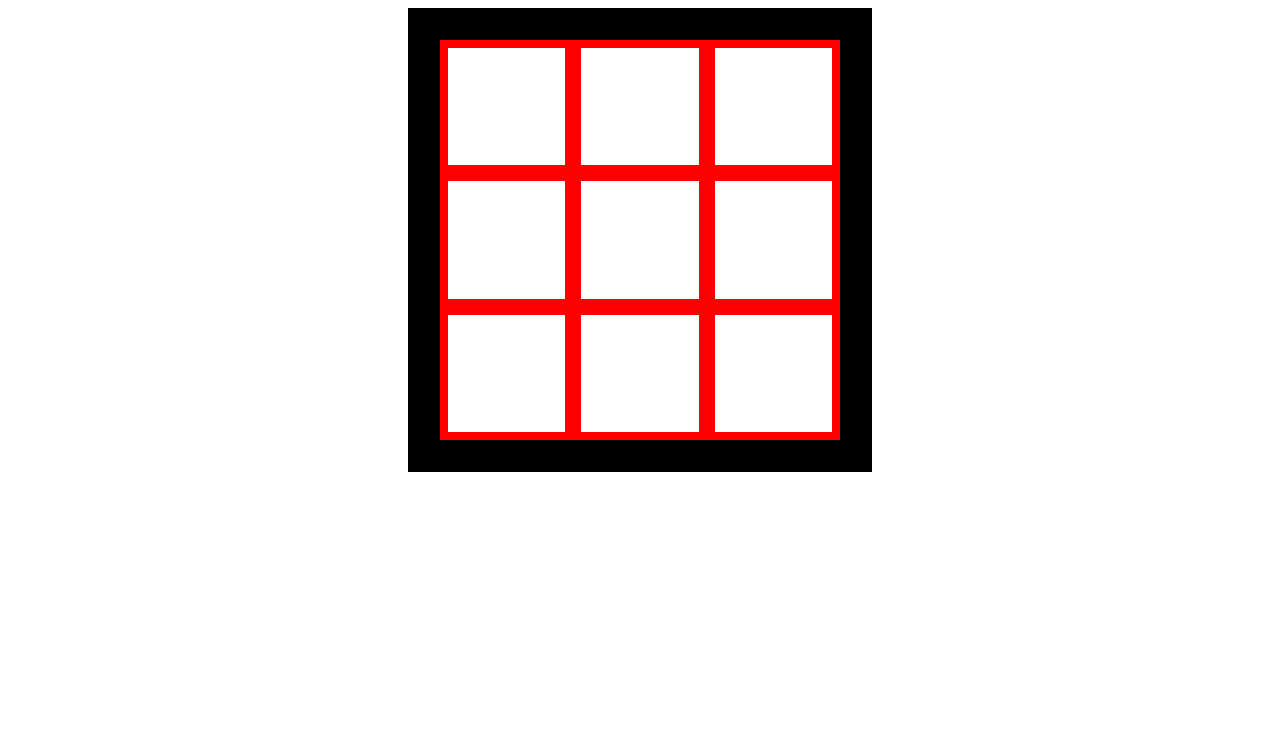
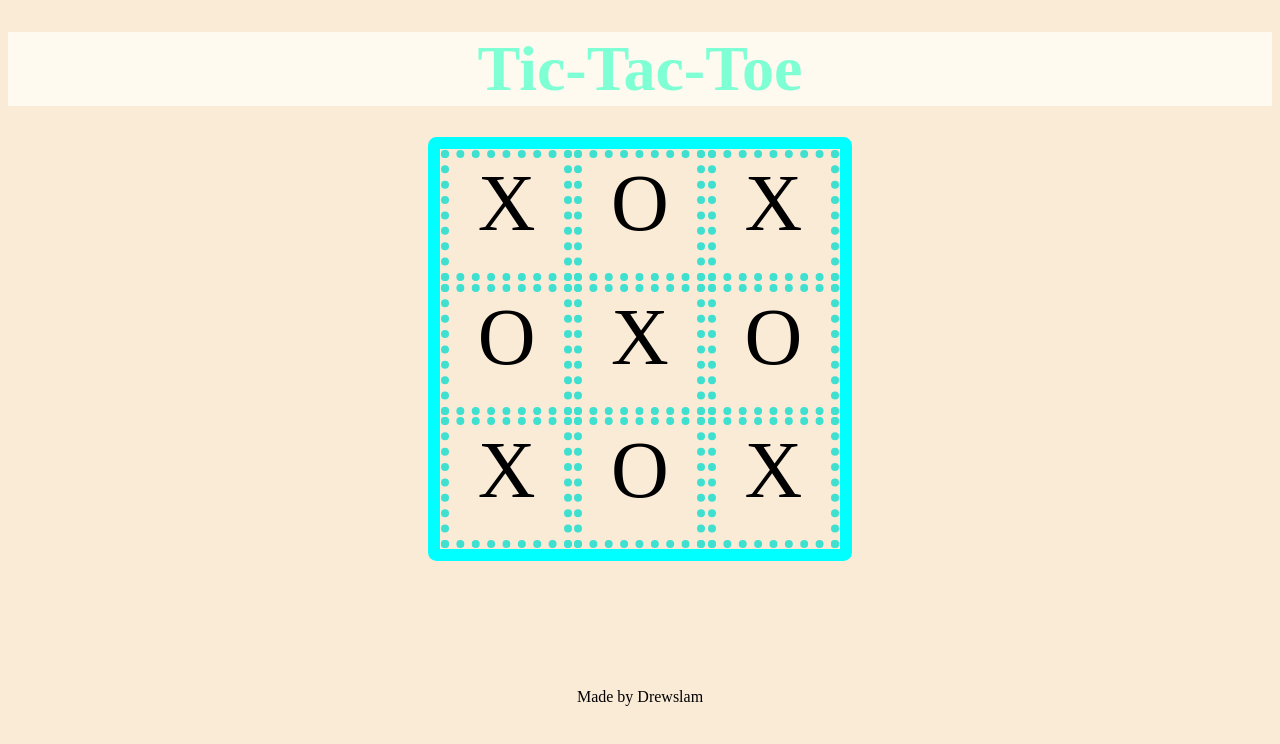
Before and after one commit to drewslam/tic-tac-toe, a plain HTML site: page index.html in a window 1280 px wide. Drawn offline with Linux system fonts and the light colour scheme.

Commit message:
updated layout

```diff
--- a/index.html
+++ b/index.html
@@ -7,17 +7,19 @@
         <title>Tic-Tac-Toe</title>
     </head>
     <body>
+        <h1>Tic-Tac-Toe</h1>
         <div class='gameboard'>
-            <div class='box' data-index='0'></div>
-            <div class='box' data-index='1'></div>
-            <div class='box' data-index='2'></div>
-            <div class='box' data-index='3'></div>
-            <div class='box' data-index='4'></div>
-            <div class='box' data-index='5'></div>
-            <div class='box' data-index='6'></div>
-            <div class='box' data-index='7'></div>
-            <div class='box' data-index='8'></div>
+            <div class='box' data-index='0'>X</div>
+            <div class='box' data-index='1'>O</div>
+            <div class='box' data-index='2'>X</div>
+            <div class='box' data-index='3'>O</div>
+            <div class='box' data-index='4'>X</div>
+            <div class='box' data-index='5'>O</div>
+            <div class='box' data-index='6'>X</div>
+            <div class='box' data-index='7'>O</div>
+            <div class='box' data-index='8'>X</div>
         </div>
+        <footer>Made by Drewslam</footer>
     </body>
 
 
--- a/style.css
+++ b/style.css
@@ -1,12 +1,36 @@
+html {
+    background-color: antiquewhite;
+}
+
+h1 {
+    text-align: center;
+    margin-top: 2.5%;
+    margin-bottom: 2.5%;
+    color: aquamarine;
+    background-color: floralwhite;
+    font-size: 4em;
+}
+
 .gameboard {
     margin: auto;
     display: grid;
     height: 400px;
     width: 400px;
     grid-template-columns: auto auto auto;
-    border: solid black 2em;
+    border: solid aqua .75em;
+    border-radius: 2%;
 }
 
 .box {
-    border: solid red .5em;
+    border: dotted turquoise .1em;
+    height: 115px;
+    width: 115px;
+    font-size: 5em;
+    text-align: center;
+    margin: auto;
 }
+
+footer {
+    text-align: center;
+    margin-top: 10%;
+}
```
